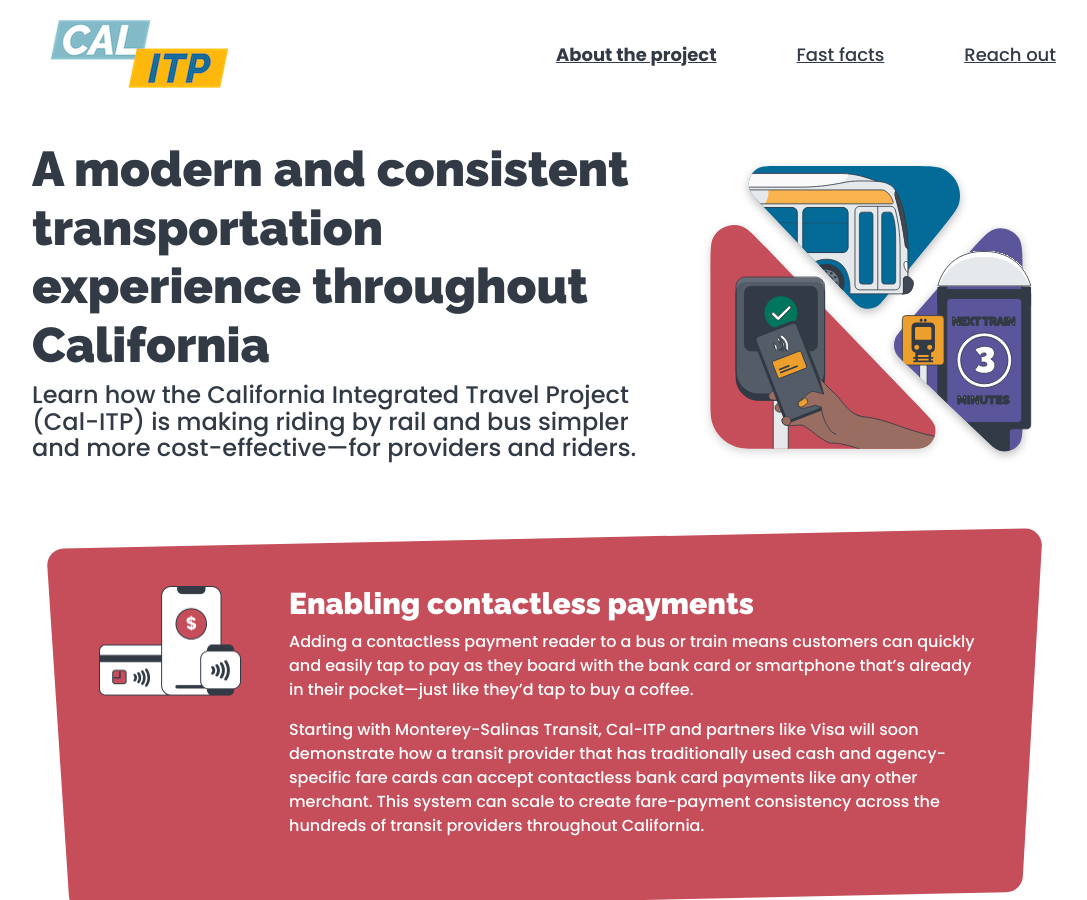
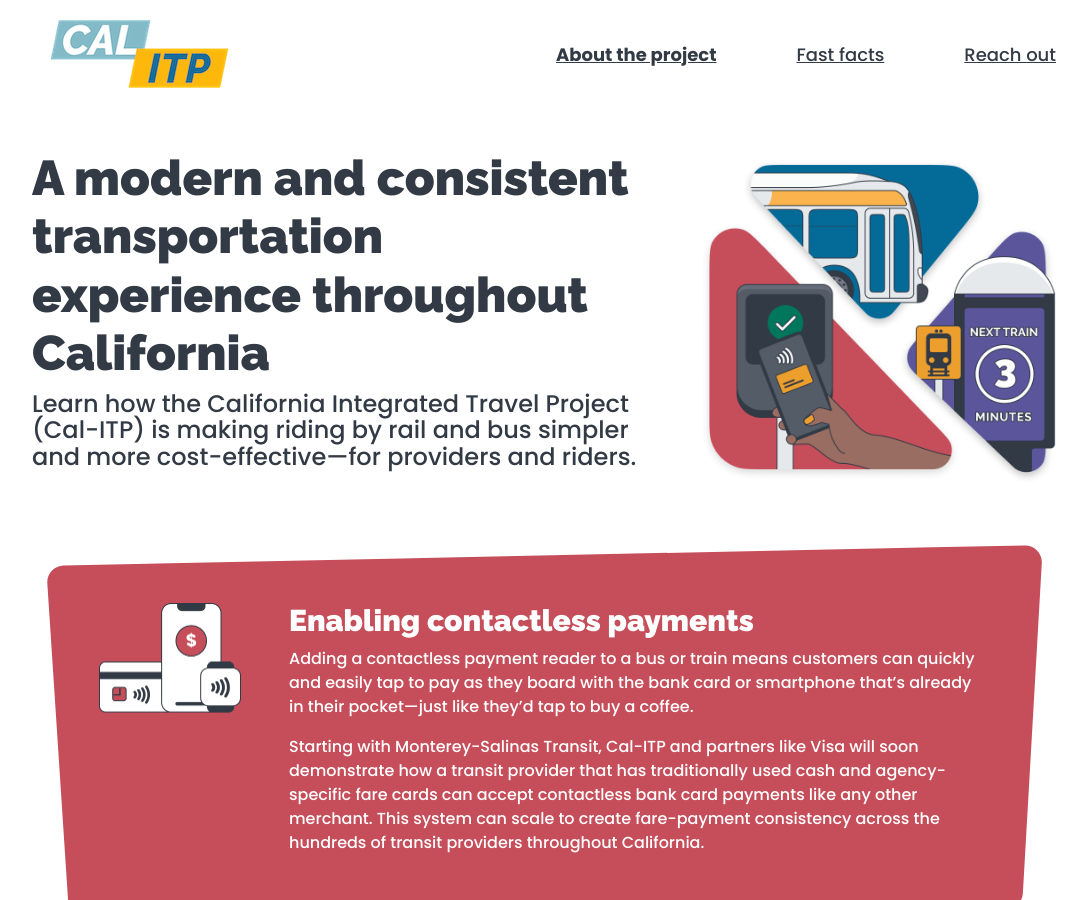
Before and after one commit to cal-itp/calitp.org, a Jekyll site: the page built from index.html, in a window 1280 px wide and 900 px high. Shown: the whole window, without its empty margins (96-1183 px from the left). Built offline with Jekyll 4.4.1, drawn with Linux system fonts in a browser that asks for light colours.

Commit message:
Hero image needs to use PNG file  #13

```diff
--- a/index.html
+++ b/index.html
@@ -34,7 +34,7 @@
     </section>
 
     <picture>
-      <img id="triforce" src="images/hero-header.svg" alt="A trio of images, clockwise from top: a bus, a train platform with a sign that announces “Next train in 3 minutes,” and a transit rider paying their fare by tapping their smartphone’s mobile wallet on a payment reader when boarding" >
+      <img id="triforce" src="images/hero-header.png" alt="A trio of images, clockwise from top: a bus, a train platform with a sign that announces “Next train in 3 minutes,” and a transit rider paying their fare by tapping their smartphone’s mobile wallet on a payment reader when boarding" >
     </picture>
   </section>
 
```
Also changed, not shown: images/hero-header.png (added), images/hero-header.svg (deleted).
